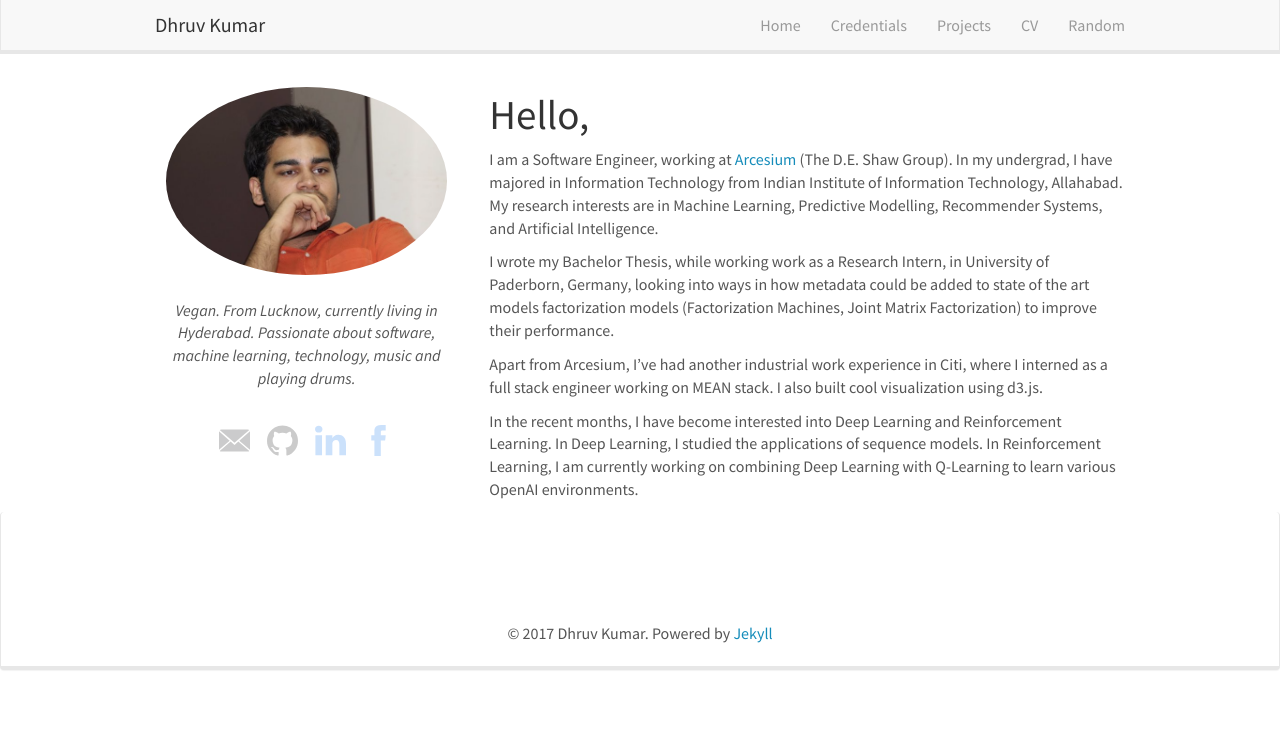
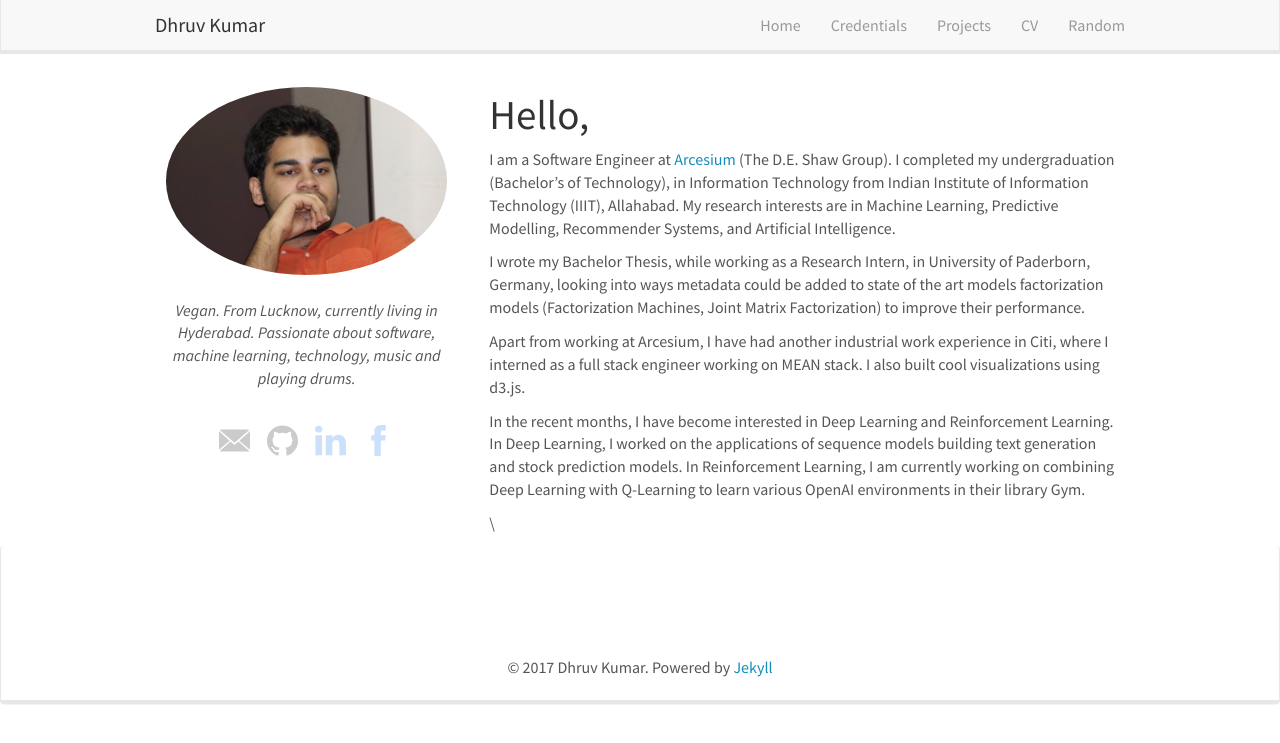
Before and after one commit to ddhruvkr/ddhruvkr.github.io, a Jekyll site: the page built from _pages/home.md, in a window 1280 px wide. Shown: the top 743 px of the page. Built offline with Jekyll 4.4.1, drawn with Linux system fonts in a browser that asks for light colours; nearby versions of some CDN libraries.

Commit message:
adding image and correcting text

```diff
--- a/_includes/head.html
+++ b/_includes/head.html
@@ -6,7 +6,7 @@
   <meta name="description" content="{% if page.excerpt %}{{ page.excerpt | strip_html | strip_newlines | truncate: 160 }}{% else %}{{ site.description }}{% endif %}">
   <link rel="stylesheet" href="{{ "/css/main.css" | prepend: site.baseurl | prepend: site.url}}">
   <link rel="canonical" href="{{ page.url | replace:'index.html','' | prepend: site.baseurl | prepend: site.url }}">
-<link rel="shortcut icon" type ="image/x-icon" href="{{ site.url }}{{ site.baseurl }}/images/favicon.ico">
+<link rel="shortcut icon" type ="image/x-icon" href="{{ site.url }}{{ site.baseurl }}/images/dhruv.ico">
 
 {% if jekyll.environment == 'production' %}
 {% include analytics.html %}
--- a/_pages/home.md
+++ b/_pages/home.md
@@ -6,55 +6,8 @@ sitemap: false
 permalink: /
 ---
 
-<p>I am a Software Engineer, working at [Arcesium](http://www.arcesium.com/) (The D.E. Shaw Group).
-In my undergrad, I have majored in Information Technology from Indian Institute of Information Technology, Allahabad. My research interests are in Machine Learning, Predictive Modelling, Recommender Systems, and Artificial Intelligence.</p>
-<p>I wrote my Bachelor Thesis, while working work as a Research Intern, in University of Paderborn, Germany, looking into ways in how metadata could be added to state of the art models factorization models (Factorization Machines, Joint Matrix Factorization) to improve their performance.</p>
-<p>Apart from Arcesium, I've had another industrial work experience in Citi, where I interned as a full stack engineer working on MEAN stack. I also built cool visualization using d3.js.</p>
-<p>In the recent months, I have become interested into Deep Learning and Reinforcement Learning. In Deep Learning, I studied the applications of sequence models. In Reinforcement Learning, I am currently working on combining Deep Learning with Q-Learning to learn various OpenAI environments.</p>
-
-
-<!--<div markdown="0" id="carousel" class="carousel slide" data-ride="carousel" data-interval="5000" data-pause="hover" >
-
-    <ol class="carousel-indicators">
-        <li data-target="#carousel" data-slide-to="0" class="active"></li>
-        <li data-target="#carousel" data-slide-to="1"></li>
-        <li data-target="#carousel" data-slide-to="2"></li>
-        <li data-target="#carousel" data-slide-to="3"></li>
-        <li data-target="#carousel" data-slide-to="4"></li>
-    </ol>
-
-
-    <div class="carousel-inner" markdown="0">
-
-        <div class="item active">
-            <img src="{{ site.url }}{{ site.baseurl }}/images/slider7001400/cake_web.jpg" alt="Slide 1" />
-        </div>
-        <div class="item">
-            <img src="{{ site.url }}{{ site.baseurl }}/images/slider7001400/logos.jpg" alt="Slide 2" />
-        </div>
-        <div class="item">
-            <img src="{{ site.url }}{{ site.baseurl }}/images/slider7001400/Group2015_red.jpg" alt="Slide 3" />
-        </div>
-        <div class="item">
-            <img src="{{ site.url }}{{ site.baseurl }}/images/slider7001400/FabSCAU.jpg" alt="Slide 4" />
-        </div>
-        <div class="item">
-            <img src="{{ site.url }}{{ site.baseurl }}/images/slider7001400/tamagochi.jpg" alt="Slide 5" />
-        </div>
-    </div>
-  <a class="left carousel-control" href="#carousel" role="button" data-slide="prev">
-    <span class="glyphicon glyphicon-chevron-left" aria-hidden="true"></span>
-    <span class="sr-only">Previous</span>
-  </a>
-  <a class="right carousel-control" href="#carousel" role="button" data-slide="next">
-    <span class="glyphicon glyphicon-chevron-right" aria-hidden="true"></span>
-    <span class="sr-only">Next</span>
-  </a>
-</div>-->
-
-<!--<figure class="fourth">
-  <img src="{{ site.url }}{{ site.baseurl }}/images/logopic/Logo_Leiden.jpg" style="width: 210px">
-  <img src="{{ site.url }}{{ site.baseurl }}/images/logopic/Logo_Nanofront.jpg" style="width: 110px">
-  <img src="{{ site.url }}{{ site.baseurl }}/images/logopic/Logo_NWO.jpg" style="width: 120px">
-  <img src="{{ site.url }}{{ site.baseurl }}/images/logopic/Logo_ERC.jpg" style="width: 110px">
-</figure>-->
+<p>I am a Software Engineer at [Arcesium](http://www.arcesium.com/) (The D.E. Shaw Group).
+I completed my undergraduation (Bachelor's of Technology), in Information Technology from Indian Institute of Information Technology (IIIT), Allahabad. My research interests are in Machine Learning, Predictive Modelling, Recommender Systems, and Artificial Intelligence.</p>
+<p>I wrote my Bachelor Thesis, while working as a Research Intern, in University of Paderborn, Germany, looking into ways metadata could be added to state of the art models factorization models (Factorization Machines, Joint Matrix Factorization) to improve their performance.</p>
+<p>Apart from working at Arcesium, I have had another industrial work experience in Citi, where I interned as a full stack engineer working on MEAN stack. I also built cool visualizations using d3.js.</p>
+<p>In the recent months, I have become interested in Deep Learning and Reinforcement Learning. In Deep Learning, I worked on the applications of sequence models building text generation and stock prediction models. In Reinforcement Learning, I am currently working on combining Deep Learning with Q-Learning to learn various OpenAI environments in their library Gym.</p>\
```
Also changed, not shown: dhruv.ico (added), favicon.ico (deleted), images/dhruv.ico (added), images/favicon.ico (deleted), images/logo1.png (deleted), 3 other files.
